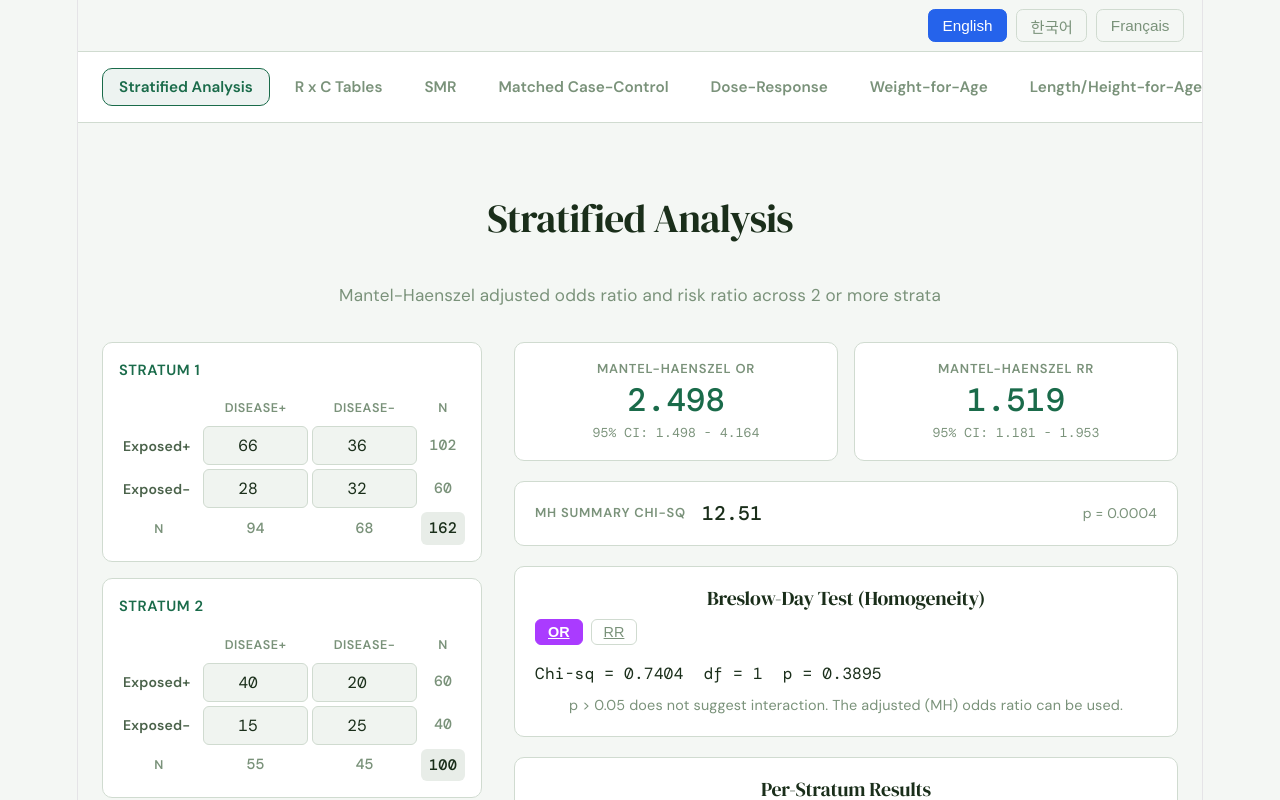
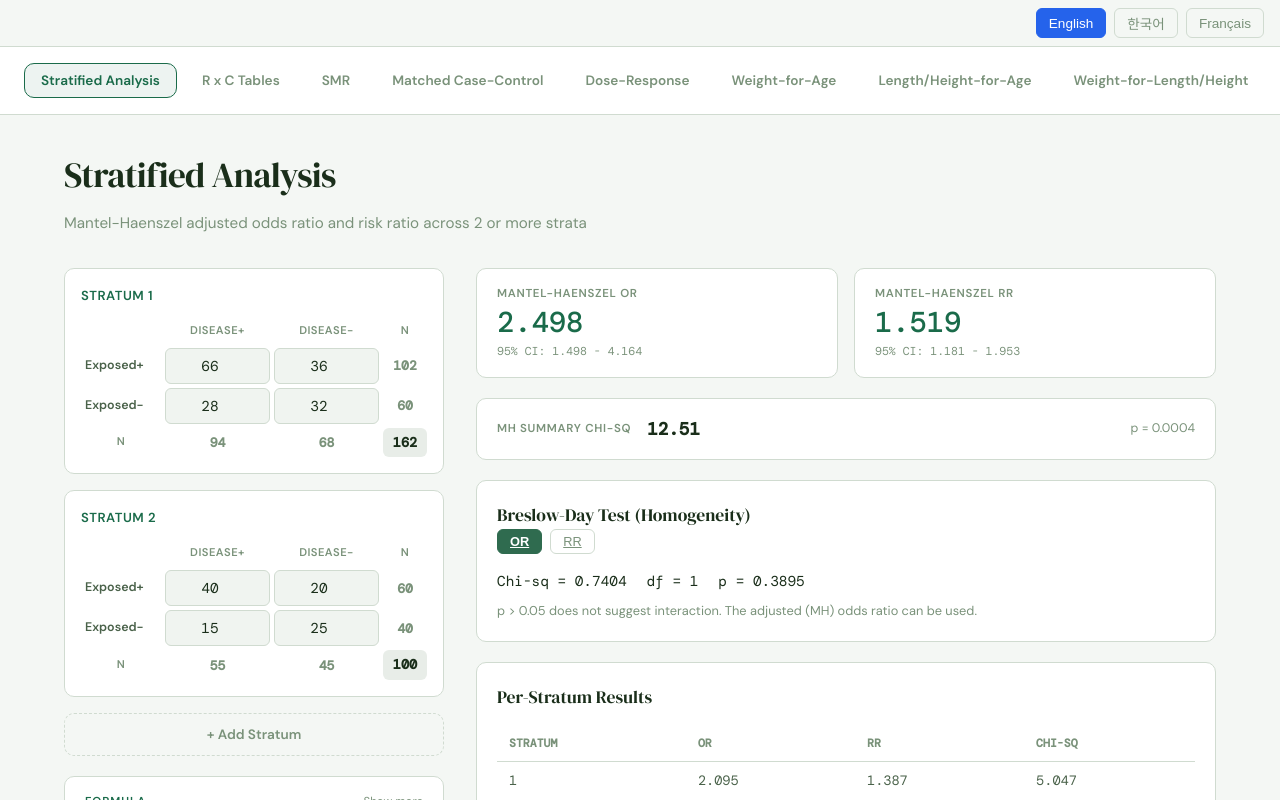
Before and after one commit to whlee5503-dot/EpiStat, a React (Vite) app: page / in a window 1280 px wide. Shown: the top 800 px of the page. Built offline with nearby package versions, Linux system fonts and the light colour scheme.

Commit message:
Remove Vite template leftovers from index.css (fixed-width boxed layout, competing color tokens) so EpiCalc's design system in variables.css renders as intended

```diff
--- a/src/index.css
+++ b/src/index.css
@@ -1,111 +1,39 @@
-:root {
-  --text: #6b6375;
-  --text-h: #08060d;
-  --bg: #fff;
-  --border: #e5e4e7;
-  --code-bg: #f4f3ec;
-  --accent: #aa3bff;
-  --accent-bg: rgba(170, 59, 255, 0.1);
-  --accent-border: rgba(170, 59, 255, 0.5);
-  --social-bg: rgba(244, 243, 236, 0.5);
-  --shadow:
-    rgba(0, 0, 0, 0.1) 0 10px 15px -3px, rgba(0, 0, 0, 0.05) 0 4px 6px -2px;
+/* EpiStat base layout.
+ * All design tokens (colors, fonts, spacing) live in
+ * src/styles/variables.css (ported from EpiCalc for visual
+ * consistency) — this file no longer defines its own competing
+ * --text/--bg/--accent token set, and no longer imposes the
+ * Vite-template #root width/border box that was constraining every
+ * module screen into a narrow, bordered column.
+ */
 
-  --sans: system-ui, 'Segoe UI', Roboto, sans-serif;
-  --heading: system-ui, 'Segoe UI', Roboto, sans-serif;
-  --mono: ui-monospace, Consolas, monospace;
-
-  font: 18px/145% var(--sans);
-  letter-spacing: 0.18px;
-  color-scheme: light dark;
-  color: var(--text);
-  background: var(--bg);
-  font-synthesis: none;
-  text-rendering: optimizeLegibility;
-  -webkit-font-smoothing: antialiased;
-  -moz-osx-font-smoothing: grayscale;
-
-  @media (max-width: 1024px) {
-    font-size: 16px;
-  }
-}
-
-@media (prefers-color-scheme: dark) {
-  :root {
-    --text: #9ca3af;
-    --text-h: #f3f4f6;
-    --bg: #16171d;
-    --border: #2e303a;
-    --code-bg: #1f2028;
-    --accent: #c084fc;
-    --accent-bg: rgba(192, 132, 252, 0.15);
-    --accent-border: rgba(192, 132, 252, 0.5);
-    --social-bg: rgba(47, 48, 58, 0.5);
-    --shadow:
-      rgba(0, 0, 0, 0.4) 0 10px 15px -3px, rgba(0, 0, 0, 0.25) 0 4px 6px -2px;
-  }
-
-  #social .button-icon {
-    filter: invert(1) brightness(2);
-  }
+body {
+  min-height: 100vh;
 }
 
 #root {
-  width: 1126px;
-  max-width: 100%;
-  margin: 0 auto;
-  text-align: center;
-  border-inline: 1px solid var(--border);
   min-height: 100svh;
   display: flex;
   flex-direction: column;
-  box-sizing: border-box;
-}
-
-body {
-  margin: 0;
 }
 
 h1,
 h2 {
-  font-family: var(--heading);
-  font-weight: 500;
-  color: var(--text-h);
+  font-family: var(--font-display);
+  font-weight: 400;
+  color: var(--text-primary);
 }
 
-h1 {
-  font-size: 56px;
-  letter-spacing: -1.68px;
-  margin: 32px 0;
-  @media (max-width: 1024px) {
-    font-size: 36px;
-    margin: 20px 0;
-  }
-}
-h2 {
-  font-size: 24px;
-  line-height: 118%;
-  letter-spacing: -0.24px;
-  margin: 0 0 8px;
-  @media (max-width: 1024px) {
-    font-size: 20px;
-  }
-}
 p {
   margin: 0;
 }
 
-code,
-.counter {
-  font-family: var(--mono);
-  display: inline-flex;
-  border-radius: 4px;
-  color: var(--text-h);
-}
-
 code {
-  font-size: 15px;
+  font-family: var(--font-mono);
+  font-size: 0.85rem;
   line-height: 135%;
   padding: 4px 8px;
-  background: var(--code-bg);
+  border-radius: var(--radius-sm);
+  background: var(--bg-surface-2);
+  color: var(--text-primary);
 }
```
